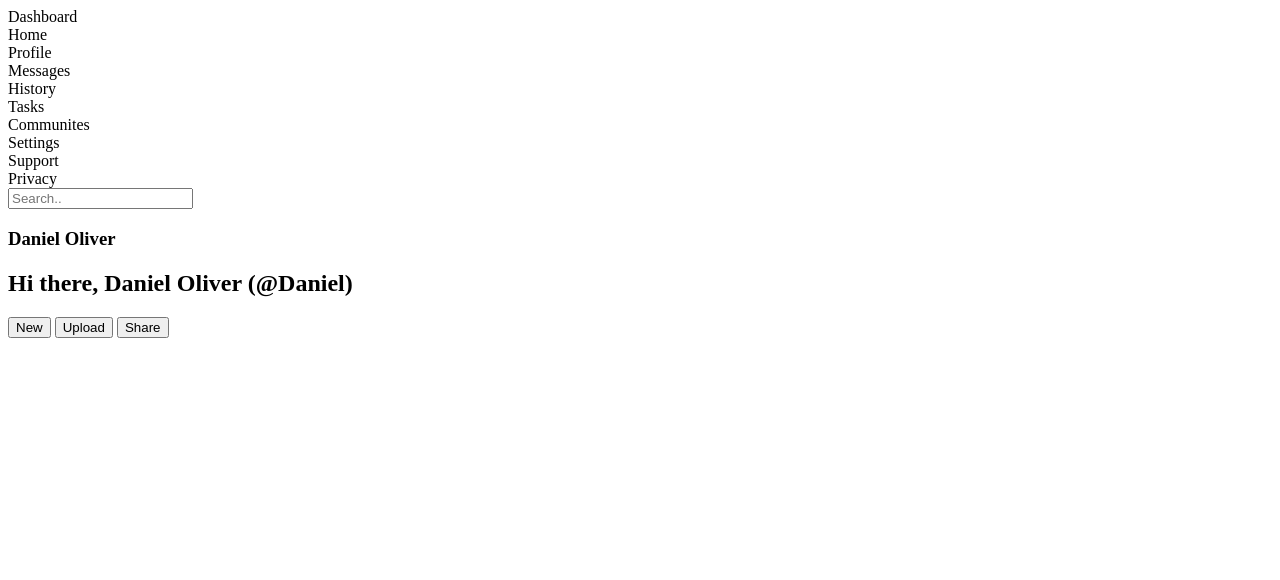
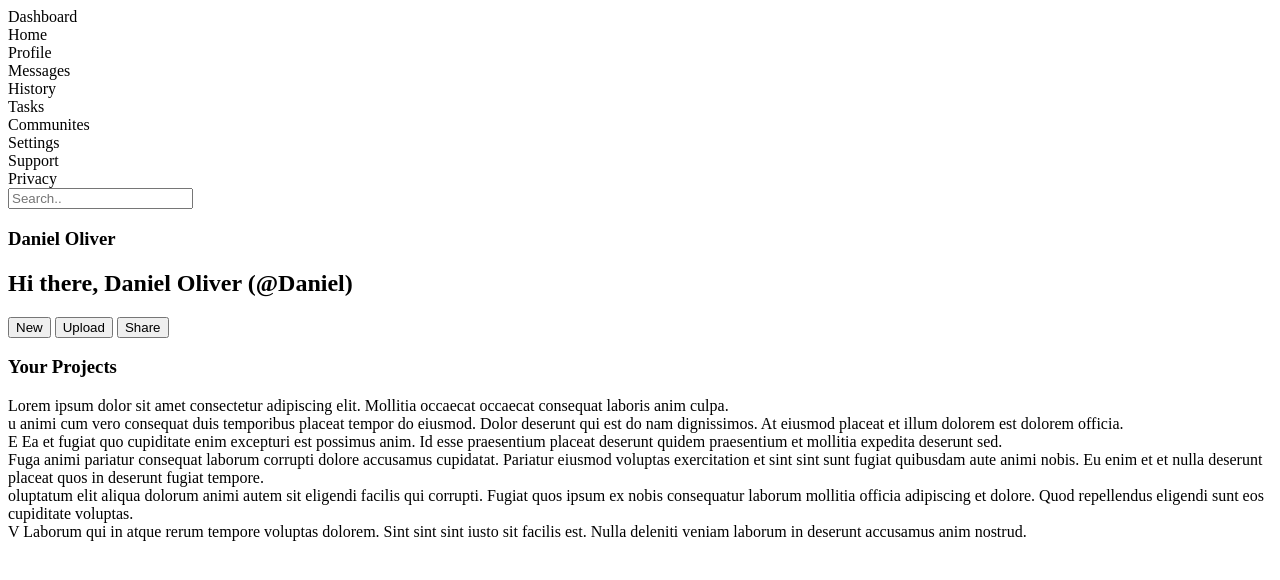
Before and after one commit to danoliver1987/admin-dashboard, a plain HTML site: page index.html in a window 1280 px wide. Drawn offline with Linux system fonts and the light colour scheme.

Commit message:
Add html content to main section

```diff
--- a/index.html
+++ b/index.html
@@ -30,5 +30,40 @@
       <button>Upload</button>
       <button>Share</button>
     </header>
+
+    <div class="your-projects">
+      <h3>Your Projects</h3>
+      <div class="card">
+        Lorem ipsum dolor sit amet consectetur adipiscing elit. Mollitia
+        occaecat occaecat consequat laboris anim culpa.
+      </div>
+      <div class="card">
+        u animi cum vero consequat duis temporibus placeat tempor do eiusmod.
+        Dolor deserunt qui est do nam dignissimos. At eiusmod placeat et illum
+        dolorem est dolorem officia.
+      </div>
+      <div class="card">
+        E Ea et fugiat quo cupiditate enim excepturi est possimus anim. Id esse
+        praesentium placeat deserunt quidem praesentium et mollitia expedita
+        deserunt sed.
+      </div>
+      <div class="card">
+        Fuga animi pariatur consequat laborum corrupti dolore accusamus
+        cupidatat. Pariatur eiusmod voluptas exercitation et sint sint sunt
+        fugiat quibusdam aute animi nobis. Eu enim et et nulla deserunt placeat
+        quos in deserunt fugiat tempore.
+      </div>
+      <div class="card">
+        oluptatum elit aliqua dolorum animi autem sit eligendi facilis qui
+        corrupti. Fugiat quos ipsum ex nobis consequatur laborum mollitia
+        officia adipiscing et dolore. Quod repellendus eligendi sunt eos
+        cupiditate voluptas.
+      </div>
+      <div class="card">
+        V Laborum qui in atque rerum tempore voluptas dolorem. Sint sint sint
+        iusto sit facilis est. Nulla deleniti veniam laborum in deserunt
+        accusamus anim nostrud.
+      </div>
+    </div>
   </body>
 </html>
```
